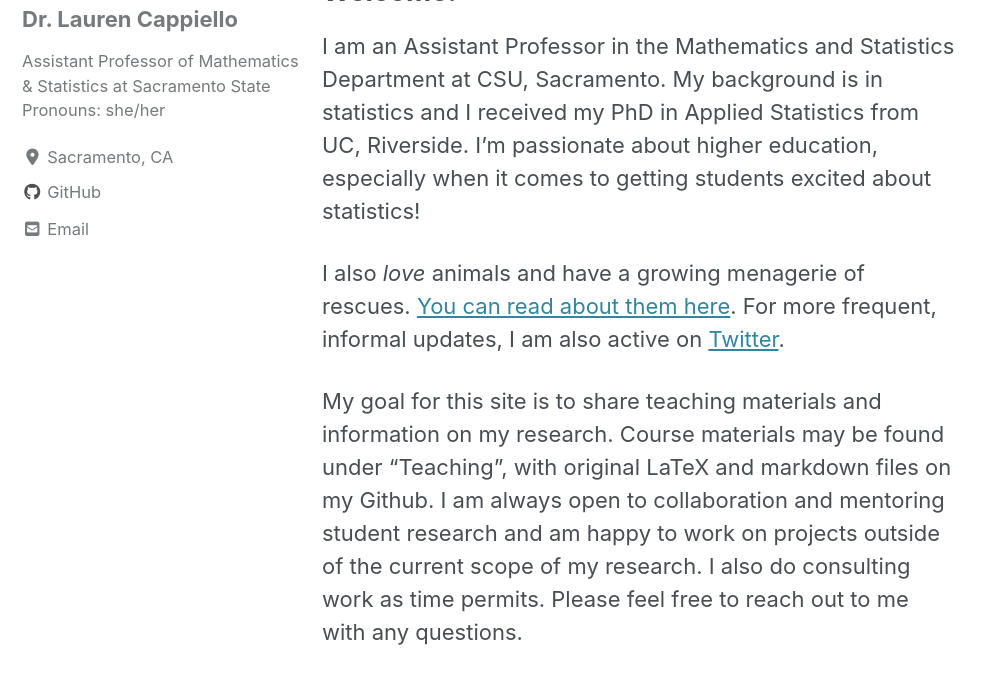
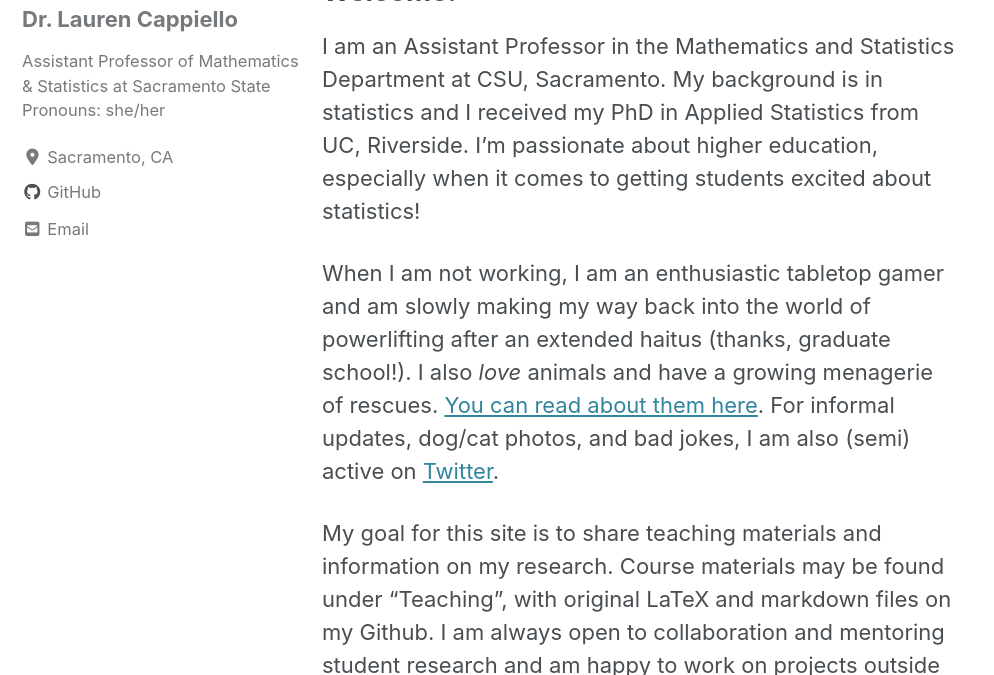
Before and after one commit to lgpcappiello/lgpcappiello.github.io, a Jekyll site: the page built from index.md, in a window 1280 px wide and 900 px high, cut to the strip 225-900 px from the top of the window. Shown: the whole strip, without its empty margins (0-994 px from the left). Built offline with Jekyll 4.4.1, drawn with Linux system fonts in a browser that asks for light colours; cached includes are drawn as plain includes; nearby versions of some CDN libraries; our own code applies the rules of GitHub Pages for plain Markdown files.

Commit message:
Update index.md

```diff
--- a/index.md
+++ b/index.md
@@ -8,7 +8,7 @@ author_profile: true
 
 I am an Assistant Professor in the Mathematics and Statistics Department at CSU, Sacramento. My background is in statistics and I received my PhD in Applied Statistics from UC, Riverside. I'm passionate about higher education, especially when it comes to getting students excited about statistics!
 
-I also *love* animals and have a growing menagerie of rescues. <a href="https://lgpcappiello.github.io/Meet-the-Rescues/">You can read about them here</a>. For more frequent, informal updates, I am also active on <a href="https://twitter.com/lgpcappiello" target="_blank">Twitter</a>.
+When I am not working, I am an enthusiastic tabletop gamer and am slowly making my way back into the world of powerlifting after an extended haitus (thanks, graduate school!). I also *love* animals and have a growing menagerie of rescues. <a href="https://lgpcappiello.github.io/Meet-the-Rescues/">You can read about them here</a>. For informal updates, dog/cat photos, and bad jokes, I am also (semi) active on <a href="https://twitter.com/lgpcappiello" target="_blank">Twitter</a>.
 
 My goal for this site is to share teaching materials and information on my research. Course materials may be found under "Teaching", with original LaTeX and markdown files on my Github. I am always open to collaboration and mentoring student research and am happy to work on projects outside of the current scope of my research. I also do consulting work as time permits. Please feel free to reach out to me with any questions.
 
```
